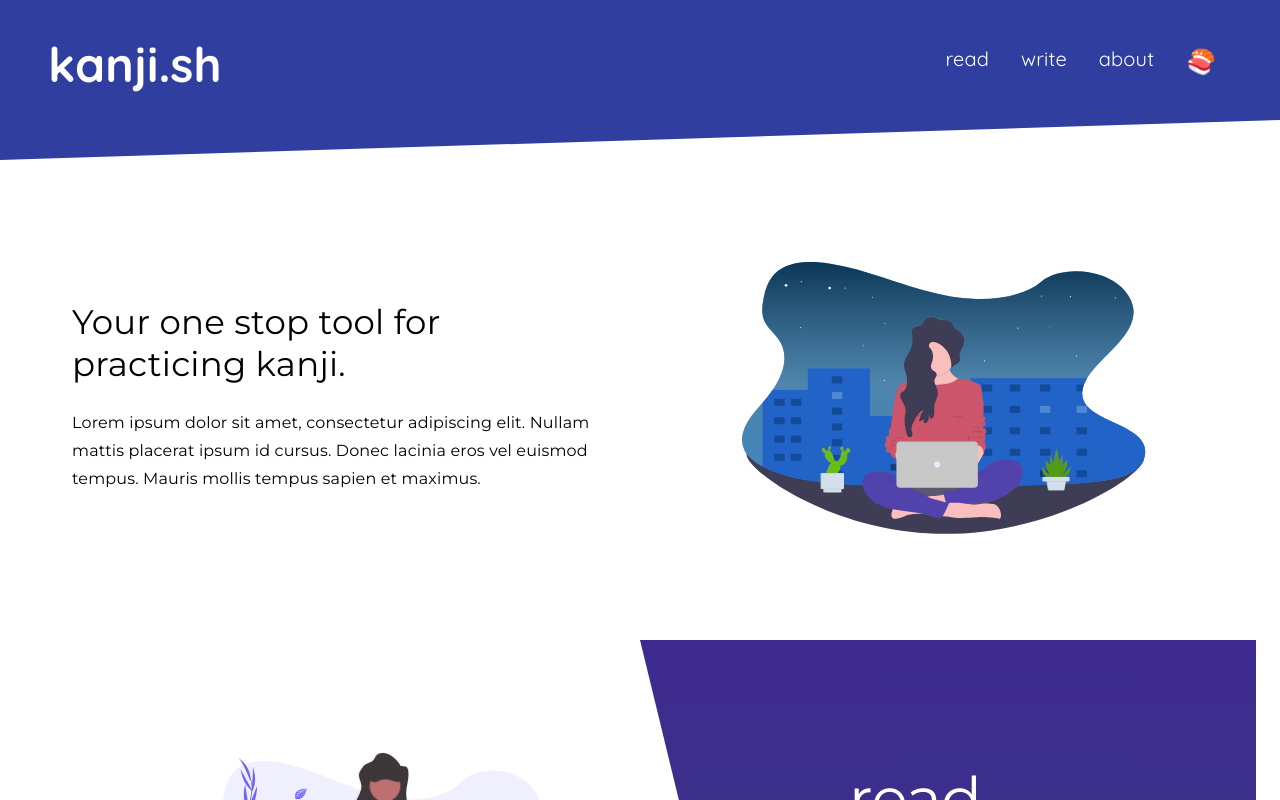
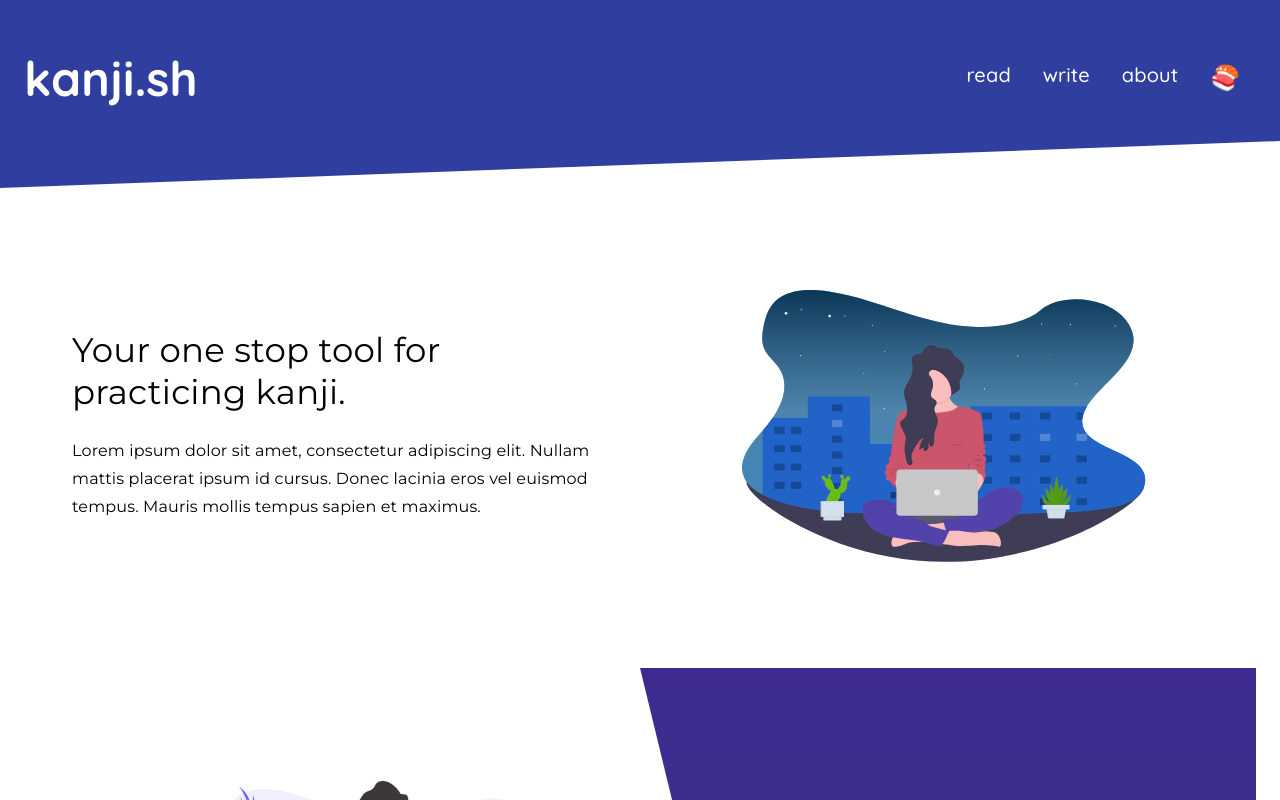
Before and after one commit to rionlabs/kanji.sh, a React (Create React App) app: page / in a window 1280 px wide. Shown: the top 800 px of the page. Built offline with nearby package versions, Linux system fonts and the light colour scheme.

Commit message:
:art: Update header styles

```diff
--- a/src/components/Header.tsx
+++ b/src/components/Header.tsx
@@ -4,8 +4,8 @@ import AppBar from "@material-ui/core/AppBar";
 import Toolbar from "@material-ui/core/Toolbar";
 import Typography from "@material-ui/core/Typography";
 import Container from "@material-ui/core/Container";
-import {Link} from "@material-ui/core";
 import IconButton from "@material-ui/core/IconButton";
+import {NavLink} from "react-router-dom";
 
 const useStyles = makeStyles((theme) => ({
     root: {
@@ -15,12 +15,12 @@ const useStyles = makeStyles((theme) => ({
     },
     appBar: {},
     toolbar: {
-        alignItems: 'flex-start',
+        alignItems: 'center',
         paddingTop: theme.spacing(4),
         paddingBottom: theme.spacing(8),
         [theme.breakpoints.down('xs')]: {
             flexDirection: 'column',
-            paddingBottom: theme.spacing(14),
+            paddingBottom: theme.spacing(8),
             alignItems: 'center'
         },
     },
@@ -35,20 +35,42 @@ const useStyles = makeStyles((theme) => ({
             textAlign: 'center',
         },
     },
-    navButton: {
-        alignSelf: "center",
+    titleLink: {
+        display: 'contents',
         textTransform: "none",
-        margin: theme.spacing(1),
-        padding: theme.spacing(1),
         userSelect: 'none',
         msUserSelect: 'none',
         textDecoration: 'none',
-        fontWeight: 400,
+    },
+    spacer: {
+        flex: 1,
+        padding: theme.spacing(1)
+    },
+    navButton: {
+        display: 'contents',
+        alignSelf: "center",
+        userSelect: 'none',
+        msUserSelect: 'none',
+        fontWeight: 'inherit',
         fontFamily: 'Quicksand, sans-serif',
         color: theme.palette.common.white,
-        '&:hover': {
-            fontWeight: 500
+        '&:after': {
+            width: '100%',
+            height: '6px',
+            borderRadius: '6px',
+            background: '#000'
         }
+    },
+    navLink: {
+        textTransform: "none",
+        textDecoration: 'none',
+        margin: theme.spacing(1),
+        padding: theme.spacing(1),
+        fontWeight: 500,
+    },
+    activeNavButton: {
+        color: theme.palette.common.black,
+        fontWeight: 600,
     },
     donateButton: {
         alignSelf: "center",
@@ -68,23 +90,40 @@ export default function Header() {
     const classes = useStyles();
     return (
         <div className={classes.root}>
-            <AppBar className={classes.appBar} position="fixed" color={"transparent"} elevation={0}>
+            <AppBar className={classes.appBar} position="static" color={"transparent"} elevation={0}>
                 <Container>
-                    <Toolbar className={classes.toolbar}>
+                    <Toolbar className={classes.toolbar} disableGutters>
+                        <div>
+                            <NavLink to={"/"} className={classes.navLink}>
                                 <Typography className={classes.title} variant="h3">
                                     kanji.sh
                                 </Typography>
+                            </NavLink>
+                        </div>
+
+                        <div className={classes.spacer}/>
 
                         <div>
-                            <Link className={classes.navButton} href={"/read"} variant="h6" underline="none" noWrap>
+                            <NavLink to={"/read"} className={classes.navLink} activeClassName={classes.activeNavButton}>
+                                <Typography variant="h6" className={classes.navButton} noWrap>
                                     read
-                            </Link>
-                            <Link className={classes.navButton} href={"/write"} variant="h6" underline="none" noWrap>
+                                </Typography>
+                            </NavLink>
+
+                            <NavLink to={"/write"} className={classes.navLink}
+                                     activeClassName={classes.activeNavButton}>
+                                <Typography variant="h6" className={classes.navButton} noWrap>
                                     write
-                            </Link>
-                            <Link className={classes.navButton} href={"/about"} variant="h6" underline="none" noWrap>
+                                </Typography>
+                            </NavLink>
+
+                            <NavLink to={"/about"} className={classes.navLink}
+                                     activeClassName={classes.activeNavButton}>
+                                <Typography variant="h6" className={classes.navButton} noWrap>
                                     about
-                            </Link>
+                                </Typography>
+                            </NavLink>
+
                             <IconButton
                                 className={classes.donateButton}
                                 href="https://www.buymeacoffee.com/aruke"
@@ -96,7 +135,6 @@ export default function Header() {
                     </Toolbar>
                 </Container>
             </AppBar>
-            <Toolbar className={classes.toolbar}/>
         </div>
     );
 }
```
Lines whose indentation alone changed are shown as unchanged.
